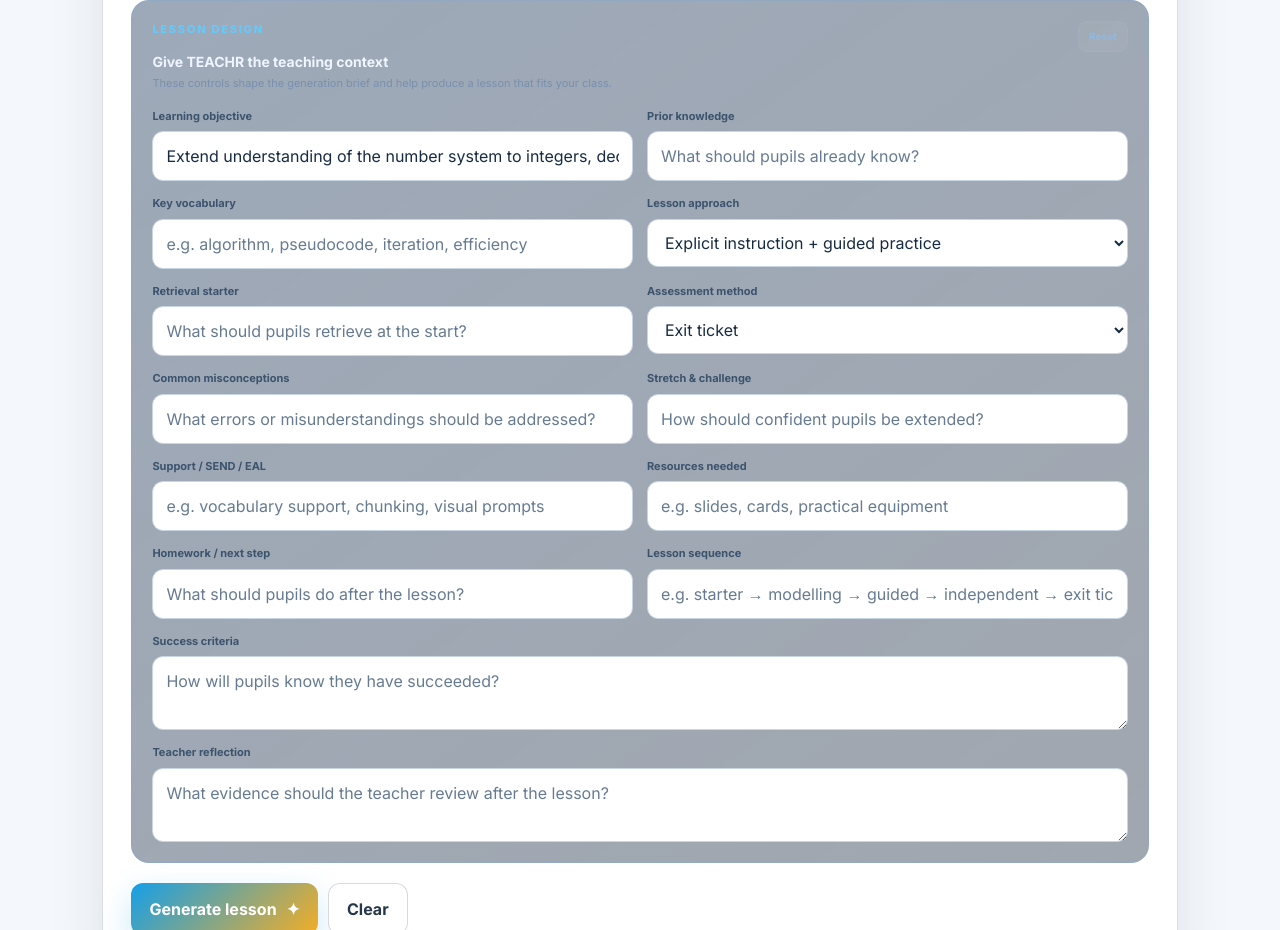
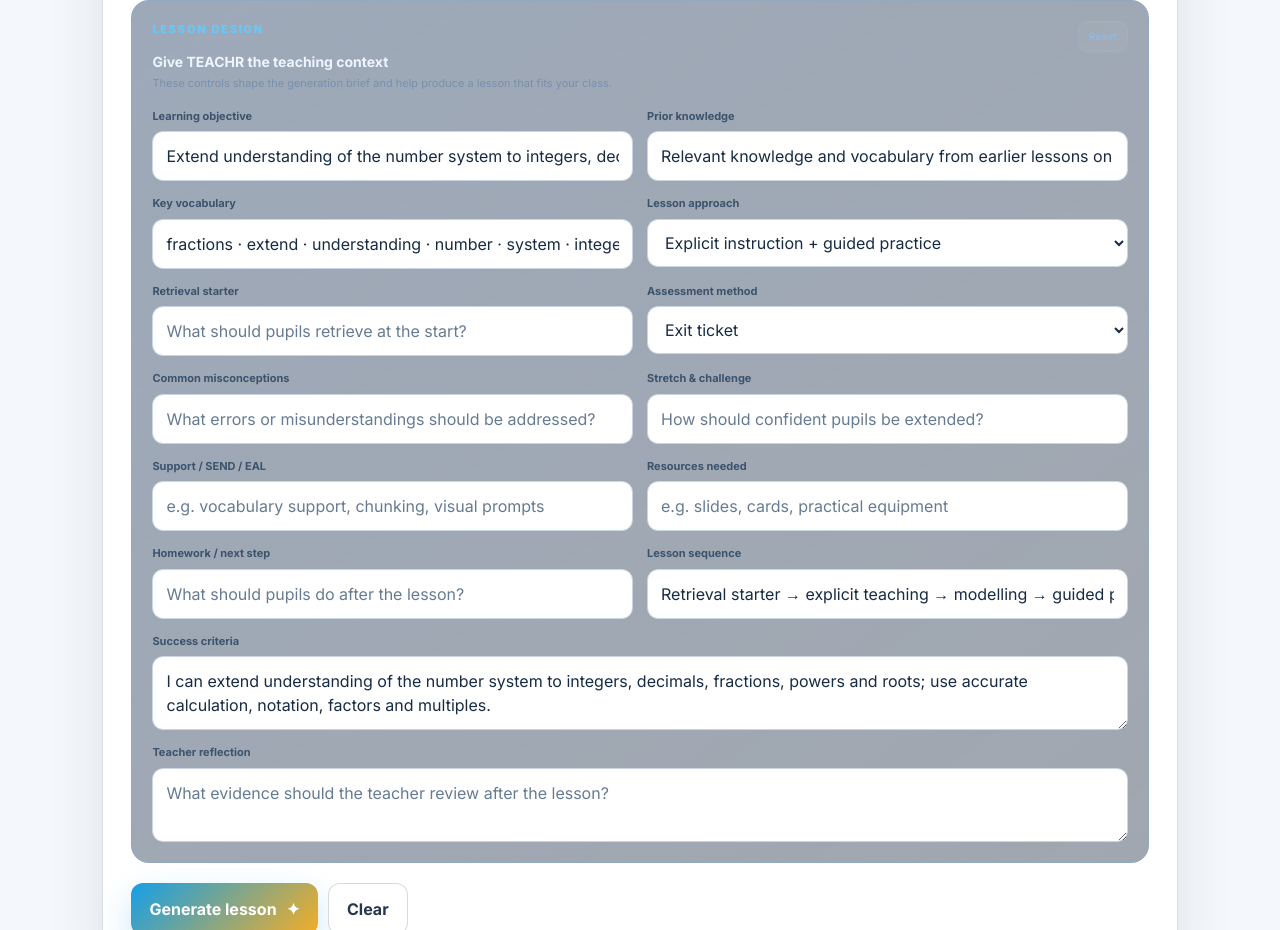
Before and after one commit to BlackSurvivalGear/TEACHR, a website: page index.html in a window 1280 px wide. Shown: the part 2540-3470 px from the top of the page. Drawn offline with Linux system fonts and the light colour scheme; no server answers.

Commit message:
Wire Lesson Design Phase 1 defaults

```diff
--- a/index.html
+++ b/index.html
@@ -34,4 +34,4 @@
 <dialog id="profileDialog"><form method="dialog" class="profile-dialog glass"><div class="dialog-head"><div><p class="eyebrow">TEACHER PROFILE</p><h3>Your teaching preferences</h3></div><button class="icon-btn" value="cancel" aria-label="Close">×</button></div><div class="profile-grid"><div class="field"><label for="teacherName">Name</label><input id="teacherName" value="Teacher"></div><div class="field"><label for="profileSubject">Primary subject</label><input id="profileSubject" value="Mathematics"></div><div class="field"><label for="profileYear">Typical year / grade</label><input id="profileYear" value="Year 8"></div><div class="field"><label for="profileCurriculum">Curriculum</label><input id="profileCurriculum" value="England — National Curriculum"></div><div class="field field-wide"><label for="profileStyle">Teaching preferences</label><textarea id="profileStyle" rows="3" placeholder="e.g. practical examples, retrieval practice, clear scaffolding..."></textarea></div></div><div class="dialog-actions"><button class="btn btn-ghost" value="cancel">Cancel</button><button class="btn btn-ghost" id="signOutButton" type="button" hidden>Sign out</button><button class="btn btn-primary" id="saveProfile" value="default">Save profile</button></div></form></dialog>
 <dialog id="authDialog" class="auth-dialog"><div class="auth-shell"><div class="auth-head"><div><p class="eyebrow">TEACHR ACCOUNT</p><h3 id="authTitle">Sign in to TEACHR</h3><p id="authSubtitle">Sign in to access your TEACHR workspace.</p></div><button class="auth-close" type="button" aria-label="Close" onclick="this.closest('dialog').close()">×</button></div><button class="btn btn-ghost auth-google" id="googleSignIn" type="button">Continue with Google</button><div class="auth-divider"><span>or</span></div><form id="authForm" class="auth-form"><div class="auth-field" id="authNameField" hidden><label for="authName">Name</label><input id="authName" autocomplete="name"></div><div class="auth-field"><label for="authEmail">Email</label><input id="authEmail" type="email" autocomplete="email" required></div><div class="auth-field"><label for="authPassword">Password</label><input id="authPassword" type="password" autocomplete="current-password" minlength="6" required></div><p class="auth-error" id="authError" role="alert" hidden></p><button class="btn btn-primary" id="authSubmit" type="submit">Sign in</button></form><div class="auth-footer"><button class="auth-mode-toggle" id="authModeToggle" type="button">New to TEACHR? Create account</button></div></div></dialog>
 <div class="toast" id="toast" role="status" aria-live="polite"></div>
-<script src="ai-provider.js"></script><script src="curriculum-registry.js"></script><script src="curriculum-context.js"></script><script>window.TEACHR_DIRECT_OPENAI_TEST=true;</script><script src="direct-openai.js"></script><script src="lesson-builder-v3.js"></script><script src="app.js"></script><script src="lesson-builder.js"></script><script src="uk-curriculum-options.js"></script><script src="curriculum-objective-ui.js"></script><script src="output-formatting.js"></script><script src="phase1-output-fixes.js"></script><script src="app-shell.js"></script><script type="module" src="teachr-auth.js"></script></body></html>
+<script src="ai-provider.js"></script><script src="curriculum-registry.js"></script><script src="curriculum-context.js"></script><script>window.TEACHR_DIRECT_OPENAI_TEST=true;</script><script src="direct-openai.js"></script><script src="lesson-builder-v3.js"></script><script src="app.js"></script><script src="lesson-builder.js"></script><script src="uk-curriculum-options.js"></script><script src="curriculum-objective-ui.js"></script><script src="lesson-design-smart-defaults.js"></script><script src="output-formatting.js"></script><script src="phase1-output-fixes.js"></script><script src="app-shell.js"></script><script type="module" src="teachr-auth.js"></script></body></html>
```
